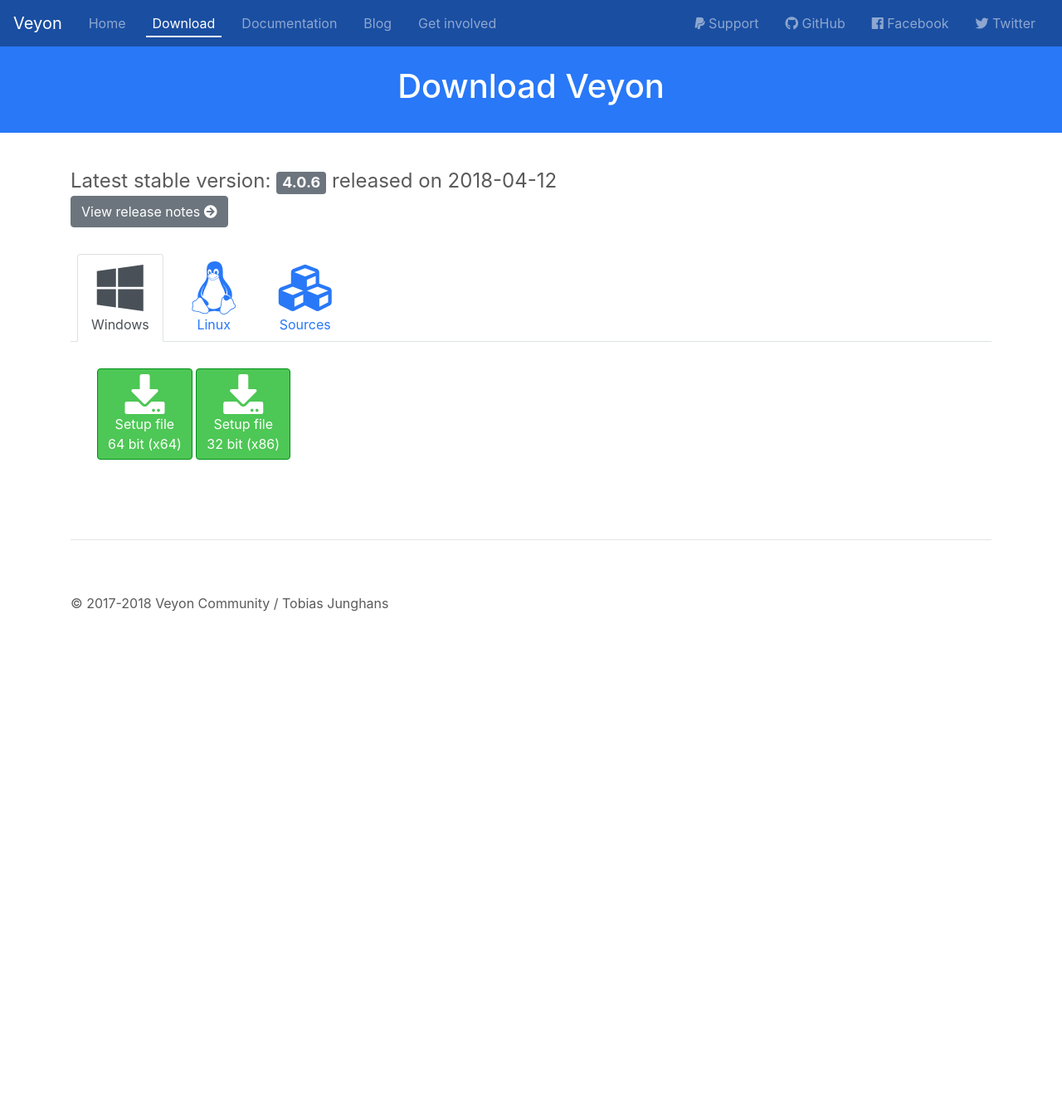
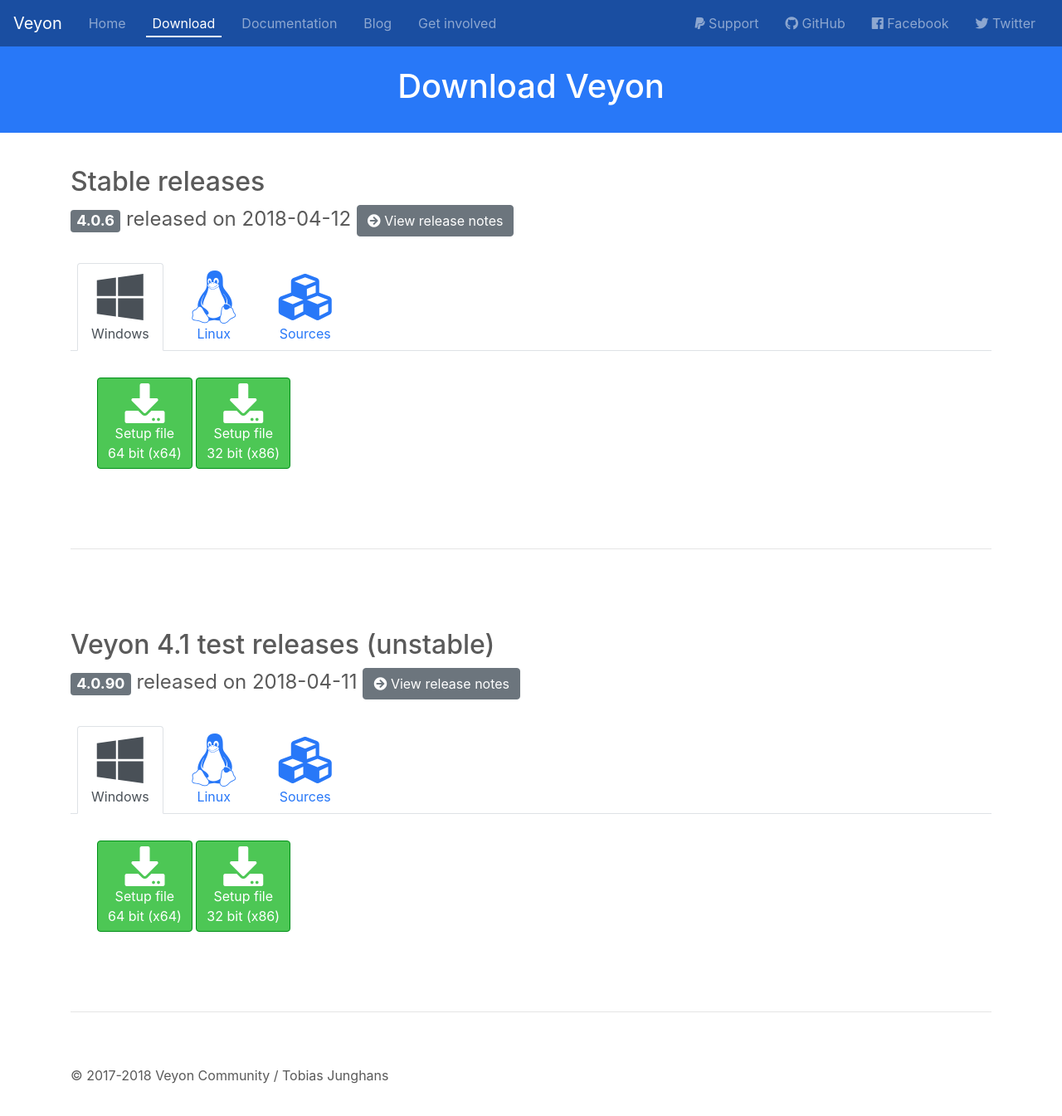
Before and after one commit to bowo93/pages, a Jekyll site: the page built from download.html, in a window 1280 px wide and 1356 px high. Shown: the top 1345 px of the window at 83% size. Built offline with Jekyll 4.4.1, drawn with Linux system fonts in a browser that asks for light colours.

Commit message:
download: add links to test releases

```diff
--- a/download.html
+++ b/download.html
@@ -5,15 +5,16 @@
 title: Download Veyon
 stable-version: 4.0.6
 stable-release-date: 2018-04-12
+test-version: 4.0.90
+test-release-date: 2018-04-11
 ---
 
 <main role="main">
   <h1 class="page-header text-center">{{ page.title }}</h1>
   <div class="container">
     <div itemscope itemtype="http://schema.org/SoftwareApplication" class="version-label">
-    Latest stable version: <span class="badge badge-secondary" itemprop="softwareVersion">{{ page.stable-version }}</span> released on <span itemprop="datePublished">{{page.stable-release-date}}</span><br/>
-
-    <a class="btn btn-secondary" href="https://github.com/veyon/veyon/releases/tag/v{{ page.stable-version }}/">View release notes <i class="fas fa-arrow-circle-right"></i></a>
+      <h2>Stable releases</h2>
+	  <span class="badge badge-secondary" itemprop="softwareVersion">{{ page.stable-version }}</span> released on <span itemprop="datePublished">{{page.stable-release-date}}</span> <a class="btn btn-secondary" href="https://github.com/veyon/veyon/releases/tag/v{{ page.stable-version }}/"><i class="fas fa-arrow-circle-right"></i> View release notes</a>
     </div>
     <ul class="nav nav-tabs" role="tablist">
       <li class="nav-item">
@@ -44,6 +45,39 @@
       </div>
     </div>
     <hr class="featurette-divider">
+    <div itemscope itemtype="http://schema.org/SoftwareApplication" class="version-label">
+      <h2>Veyon 4.1 test releases (unstable)</h2>
+	  <span class="badge badge-secondary">{{ page.test-version }}</span> released on <span>{{page.test-release-date}}</span> <a class="btn btn-secondary" href="https://github.com/veyon/veyon/releases/tag/v{{ page.test-version }}/"><i class="fas fa-arrow-circle-right"></i> View release notes</a>
+    </div>
+    <ul class="nav nav-tabs" role="tablist">
+      <li class="nav-item">
+        <a class="nav-link text-center active" id="windows-tab-test" data-toggle="tab" href="#windows-test" role="tab" aria-controls="home" aria-selected="true"><i class="fab fa-windows fa-4x"></i><br>Windows</a>
+      </li>
+      <li class="nav-item">
+        <a class="nav-link text-center" id="linux-tab-test" data-toggle="tab" href="#linux-test" role="tab" aria-controls="profile" aria-selected="false"><i class="fab fa-linux fa-4x"></i><br>Linux</a>
+      </li>
+      <li class="nav-item">
+        <a class="nav-link text-center" id="sources-tab-test" data-toggle="tab" href="#sources-test" role="tab" aria-controls="contact" aria-selected="false"><i class="fa fa-cubes fa-4x"></i><br>Sources</a>
+      </li>
+    </ul>
+    <div class="tab-content">
+      <div class="tab-pane fade show active" id="windows-test" role="tabpanel" aria-labelledby="windows-tab-test">
+        <a class="btn btn-primary btn-highlight" href="https://github.com/veyon/veyon/releases/download/v{{ page.test-version }}/veyon-{{ page.test-version }}.0-win64-setup.exe"><i class="fa fa-download fa-3x"></i><br/>Setup file<br/>64 bit (x64)</a>
+        <a class="btn btn-primary btn-highlight" href="https://github.com/veyon/veyon/releases/download/v{{ page.test-version }}/veyon-{{ page.test-version }}.0-win32-setup.exe"><i class="fa fa-download fa-3x"></i><br/>Setup file<br/>32 bit (x86)</a>
+      </div>
+      <div class="tab-pane fade" id="linux-test" role="tabpanel" aria-labelledby="linux-tab-test">
+        <a class="btn btn-primary btn-highlight" href="https://github.com/veyon/veyon/releases/download/v{{ page.test-version }}/veyon_{{ page.test-version }}-debian-stretch_amd64.deb"><i class="fa fa-download fa-3x"></i><br/>Debian Stretch<br/>DEB/amd64</a>
+        <a class="btn btn-primary btn-highlight" href="https://github.com/veyon/veyon/releases/download/v{{ page.test-version }}/veyon_{{ page.test-version }}-ubuntu-xenial_amd64.deb"><i class="fa fa-download fa-3x"></i><br/>Ubuntu 16.04<br/>DEB/amd64</a>
+        <a class="btn btn-primary btn-highlight" href="https://github.com/veyon/veyon/releases/download/v{{ page.test-version }}/veyon_{{ page.test-version }}-ubuntu-artful_amd64.deb"><i class="fa fa-download fa-3x"></i><br/>Ubuntu 17.10<br/>DEB/amd64</a>
+        <a class="btn btn-primary btn-highlight" href="https://github.com/veyon/veyon/releases/download/v{{ page.test-version }}/veyon-{{ page.test-version }}.opensuse-42.3.x86_64.rpm"><i class="fa fa-download fa-3x"></i><br/>openSUSE 42.3<br/>RPM/x86_64</a>
+        <a class="btn btn-primary btn-highlight" href="https://github.com/veyon/veyon/releases/download/v{{ page.test-version }}/veyon-{{ page.test-version }}.fc26.x86_64.rpm"><i class="fa fa-download fa-3x"></i><br/>Fedora Core 26<br/>RPM/x86_64</a>
+        <a class="btn btn-primary btn-highlight" href="https://github.com/veyon/veyon/releases/download/v{{ page.test-version }}/veyon-{{ page.test-version }}.centos-73.x86_64.rpm"><i class="fa fa-download fa-3x"></i><br/>CentOS 7.3<br/>RPM/x86_64</a>
+      </div>
+      <div class="tab-pane fade" id="sources-test" role="tabpanel" aria-labelledby="sources-tab-test">
+        <a class="btn btn-primary btn-highlight" href="https://github.com/veyon/veyon/releases/download/v{{ page.test-version }}/veyon-{{ page.test-version }}-src.tar.bz2"><i class="fa fa-download fa-3x"></i><br/>Source code archive</a>
+      </div>
+    </div>
+    <hr class="featurette-divider">
   </div>
 </main>
 
```
